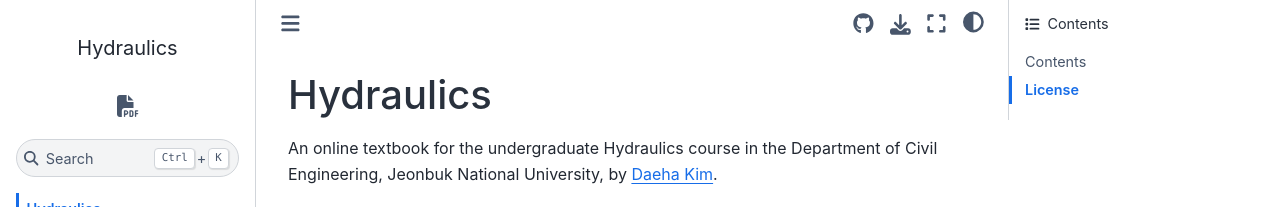
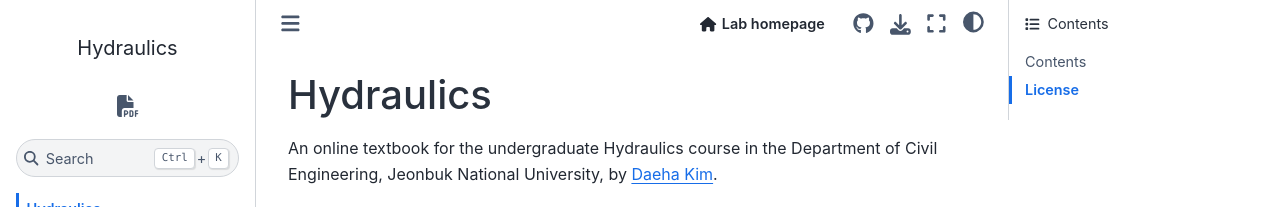
Before and after one commit to daehakim-waterlab/hydraulics, a Jupyter Book: the page built from intro.md, in a window 1280 px wide. Shown: the top 207 px of the page. Built offline with Jupyter Book 1.0.4 settings and Sphinx 7.4.7 and the Sphinx Book theme 1.1.4, drawn with Linux system fonts in a browser that asks for light colours.

Commit message:
Add a Lab homepage link to the top bar
Every page gets a link back to the lab homepage (https://hydroclimatol.com/)
next to the header buttons, as in the water-history book, so readers can
move on to the other course textbooks. Narrow phones show only the house
icon.

Co-Authored-By: Claude Opus 5.5 <noreply@anthropic.com>

```diff
--- a/_config.yml
+++ b/_config.yml
@@ -63,8 +63,11 @@ sphinx:
         \makeatletter
         \long\def\@makecaption#1#2{\vskip\abovecaptionskip{\centering #2\par}\vskip\belowcaptionskip}
         \makeatother
+    templates_path: [_templates]
     html_theme_options:
       footer_content_items: [extra-footer.html, last-updated.html]
+      # "Lab homepage" link at the right of the top bar (_templates/lab-home.html)
+      article_header_end: [lab-home.html, article-header-buttons.html]
       icon_links:
         - name: Download the book as PDF
           url: https://hydroclimatol.com/hydraulics/hydraulics.pdf
--- a/_static/custom.css
+++ b/_static/custom.css
@@ -20,3 +20,15 @@
   .bd-article div.cell_output th,
   .bd-article div.cell_output td { padding: 0.35em 0.3em; }
 }
+
+/* "Lab homepage" link in the top bar. On narrow phones only the house icon is shown. */
+.lab-home-link {
+  display: inline-flex; align-items: center; gap: 0.4em;
+  margin-right: 0.75rem; font-weight: 600; white-space: nowrap;
+  color: var(--pst-color-text-base); text-decoration: none;
+}
+.lab-home-link:hover { color: var(--pst-color-primary); text-decoration: underline; }
+@media (max-width: 420px) {
+  .lab-home-link { margin-right: 0.25rem; padding: 0 0.3rem; }
+  .lab-home-text { display: none; }
+}
--- /dev/null
+++ b/_templates/lab-home.html
@@ -0,0 +1,4 @@
+{# Link back to the lab homepage, shown at the right of the top bar on every page. #}
+<a class="lab-home-link" href="https://hydroclimatol.com/" title="Back to the lab homepage">
+  <i class="fa-solid fa-house" aria-hidden="true"></i><span class="lab-home-text">Lab homepage</span>
+</a>
```
